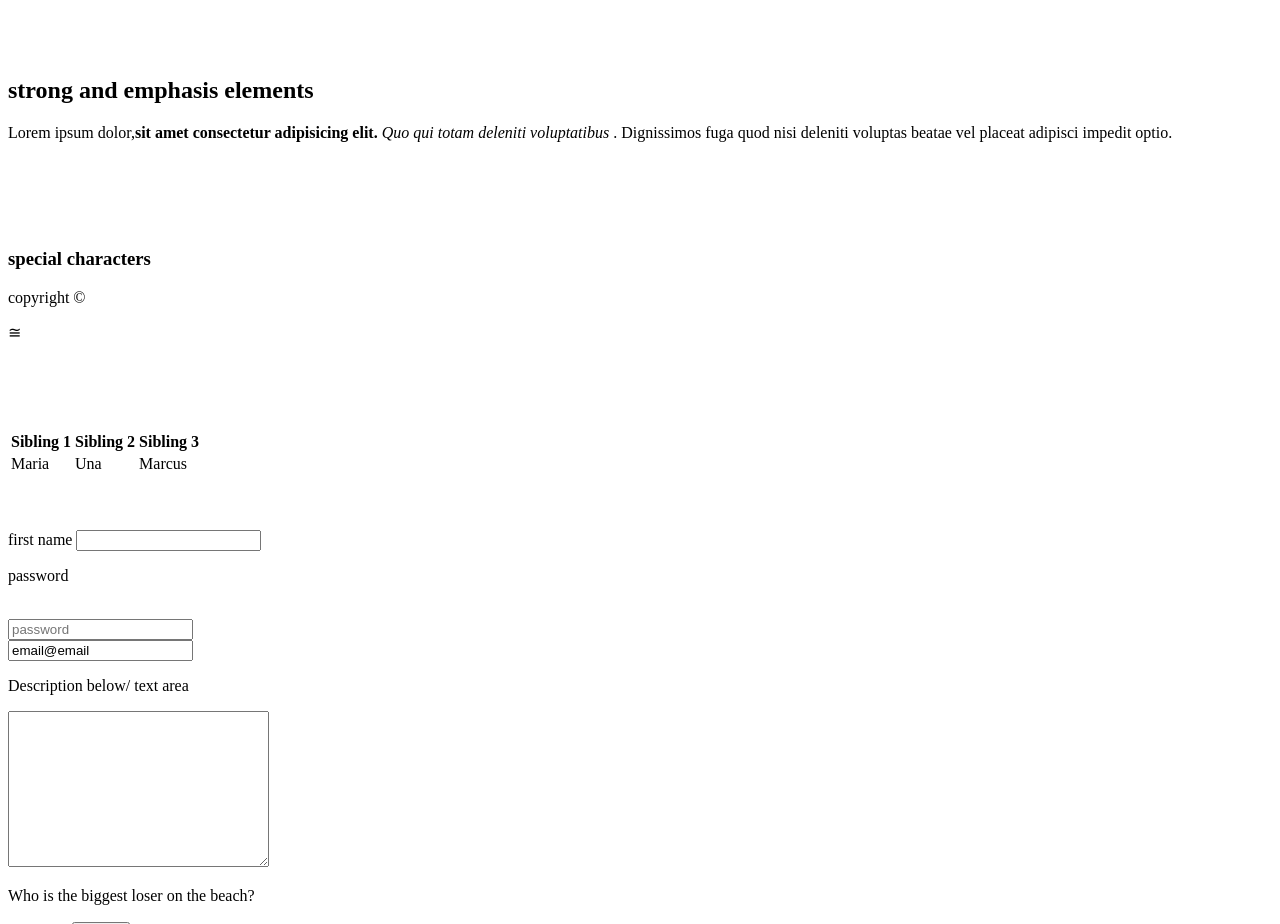
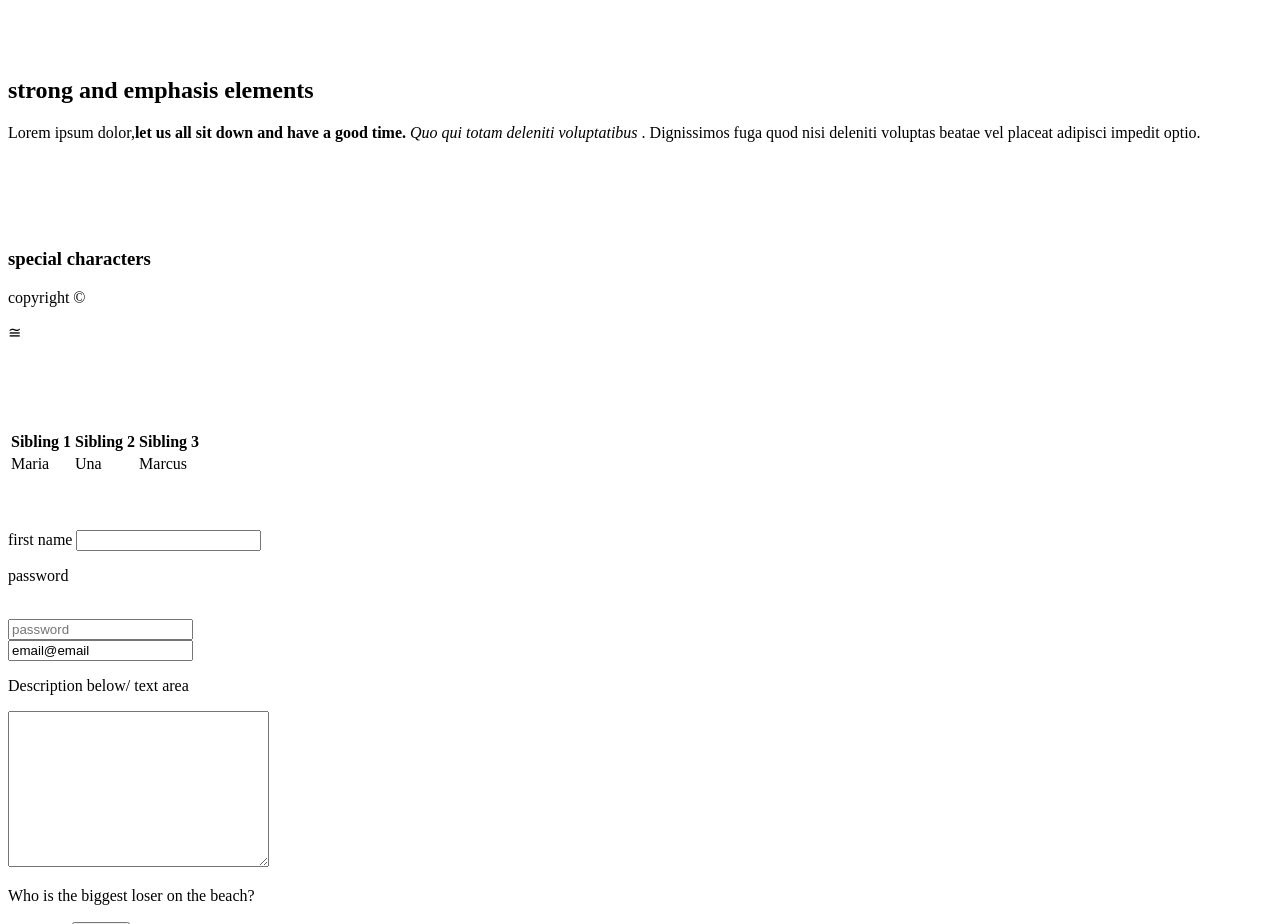
Before and after one commit to MarClar99/first-website, a plain HTML site: page HTML/index.html in a window 1280 px wide. Shown: the part 2180-3104 px from the top of the page. Drawn offline with Linux system fonts and the light colour scheme.

Commit message:
Update index.html
testing how to make changes

```diff
--- a/HTML/index.html
+++ b/HTML/index.html
@@ -109,7 +109,7 @@
 <!--below is font changes to paragraph, strong= bold, em(emphasis)= italic font-->
 <!--we don't tend to do this in html, usually done in css (styling),html for structure-->
 <h2>strong and emphasis elements</h2>
-<p>Lorem ipsum dolor,<strong>sit amet consectetur adipisicing elit.</strong> <em>Quo qui totam deleniti voluptatibus</em> . Dignissimos fuga quod nisi deleniti voluptas beatae vel placeat adipisci impedit optio.</p>
+<p>Lorem ipsum dolor,<strong>let us all sit down and have a good time.</strong> <em>Quo qui totam deleniti voluptatibus</em> . Dignissimos fuga quod nisi deleniti voluptas beatae vel placeat adipisci impedit optio.</p>
 <br>
 <br>
 <br>
```
